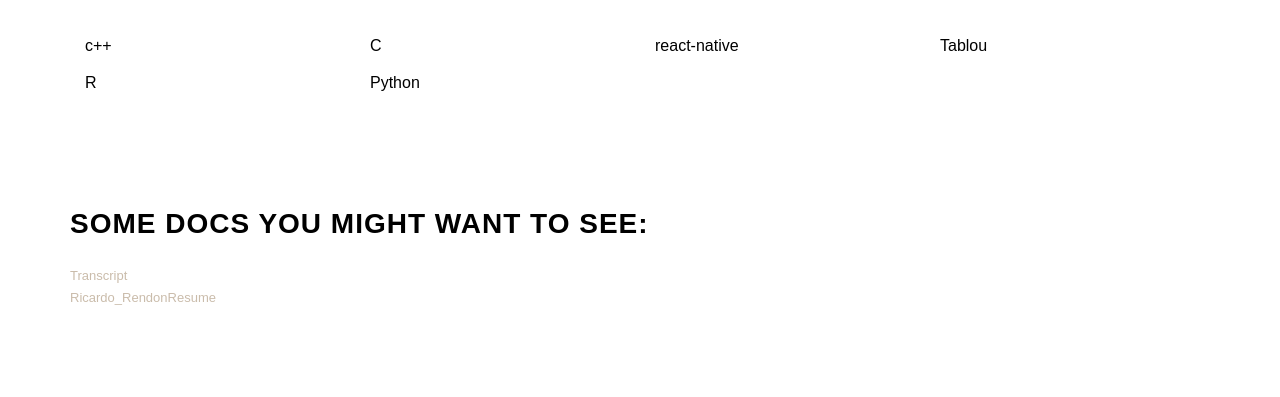
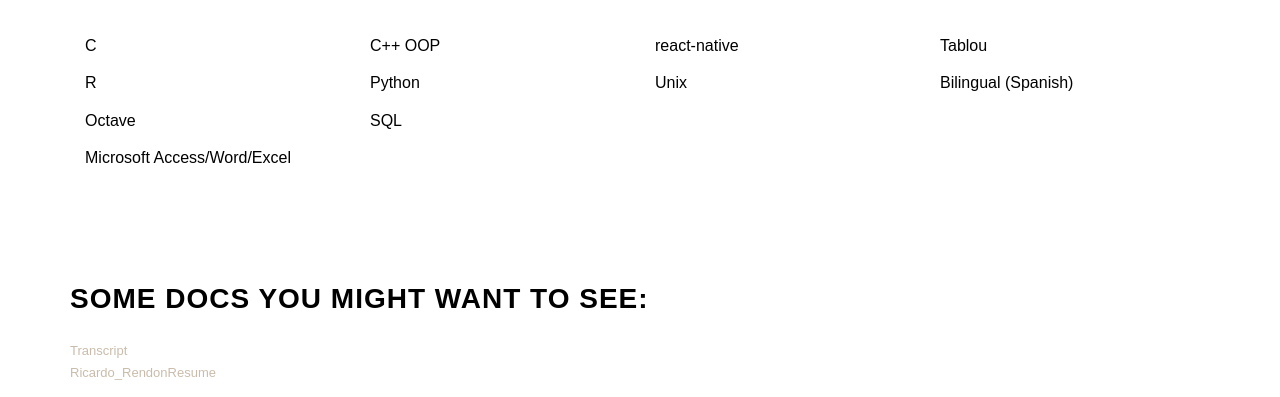
Before and after one commit to RicardoRendonR/ricardorendonr.github.io, a plain HTML site: page about.html in a window 1280 px wide. Shown: the part 700-1097 px from the top of the page. Drawn offline with Linux system fonts and the light colour scheme.

Commit message:
Update about.html

```diff
--- a/about.html
+++ b/about.html
@@ -91,11 +91,11 @@
 							<h1 class="title animate-box">My Skills</h1>
 							<div class="row">
 								<div class="col-md-6 animate-box skills">
-									<h3>c++</h3>
+									<h3>C</h3>
 								</div>
 
 								<div class="col-md-6 animate-box skills">
-									<h3>C</h3>
+									<h3>C++ OOP</h3>
 								</div>
 
 								<div class="col-md-6 animate-box skills">
@@ -106,6 +106,21 @@
 									<h3>Python</h3>
 
 								</div>
+								<div class="col-md-6 animate-box skills">
+									<h3> Octave</h3>
+
+								</div>
+								<div class="col-md-6 animate-box skills">
+									<h3>SQL</h3>
+
+								</div>
+
+								<div class="col-md-6 animate-box skills">
+									<h3> Microsoft Access/Word/Excel</h3>
+
+								</div>
+
+
 
 
 
@@ -121,6 +136,15 @@
 
 								<div class="col-md-6 animate-box skills">
 									<h3>Tablou</h3>
+								</div>
+								<div class="col-md-6 animate-box skills">
+									<h3> Unix</h3>
+
+								</div>
+
+								<div class="col-md-6 animate-box skills">
+									<h3> Bilingual (Spanish)</h3>
+
 								</div>
 
 
```
